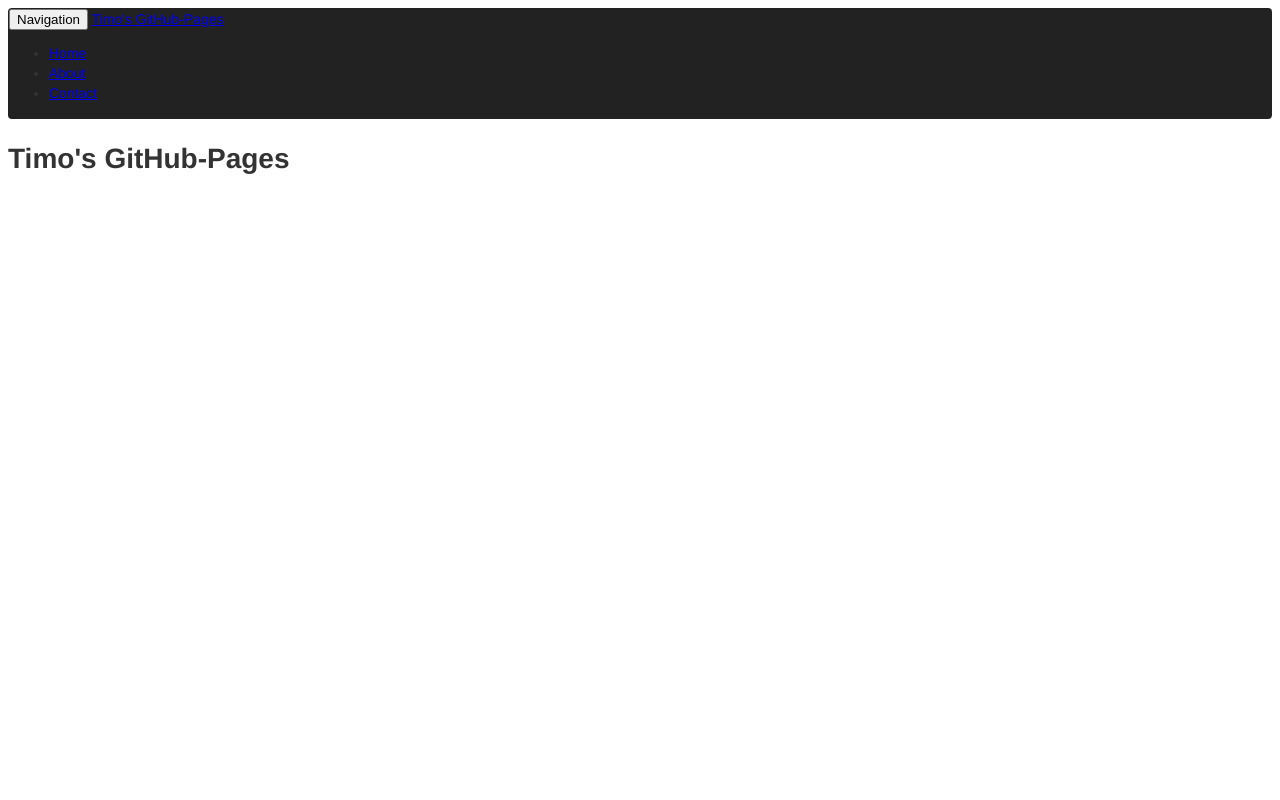
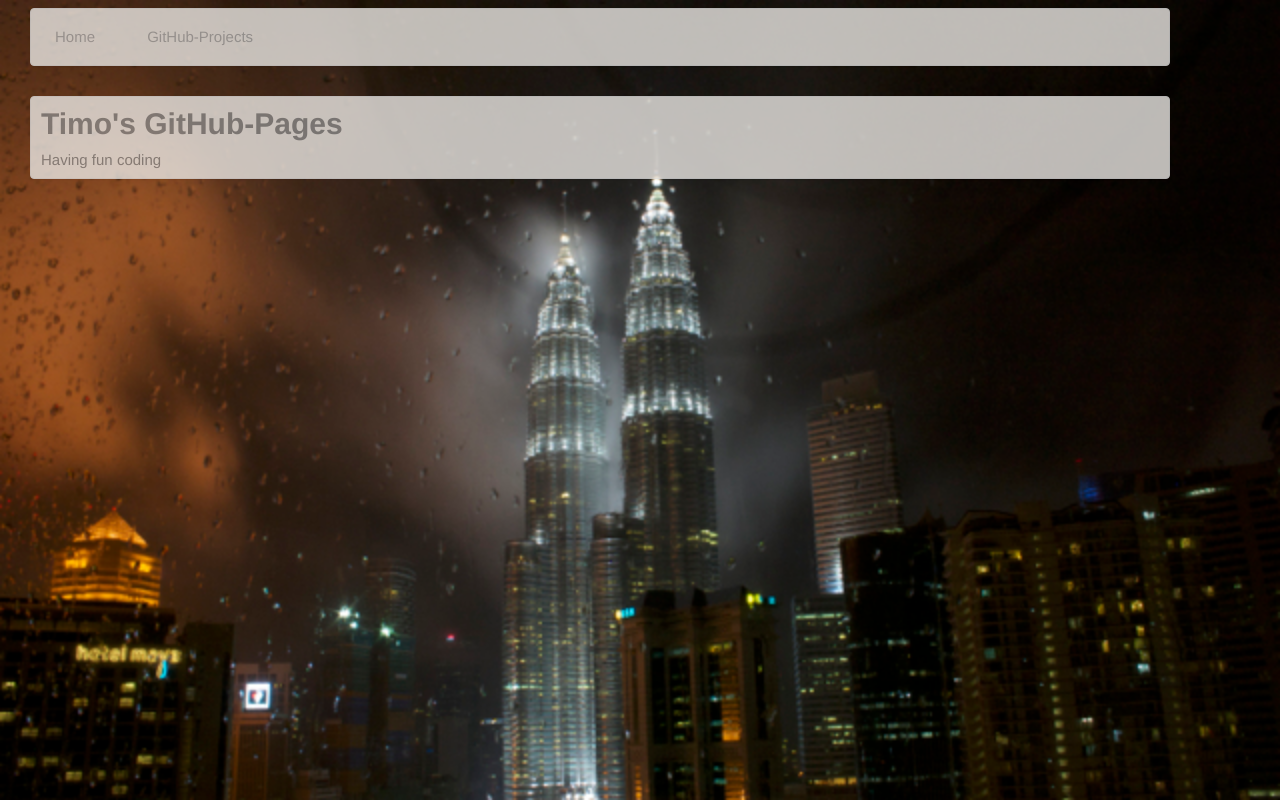
Before and after one commit to timoabend/timoabend.github.io, a plain HTML site: page index.html in a window 1280 px wide. Drawn offline with nearby package versions, Linux system fonts and the light colour scheme.

Commit message:
A few more styles

```diff
--- a/index.css
+++ b/index.css
@@ -1,50 +1,140 @@
-.navbar:after {
-    clear: both;
-}
-.navbar:after {
-    clear: both;
-}
-.navbar:before, .navbar:after {
-    display: table;
-    content: " ";
-}
-.navbar:before, .navbar:after {
-    display: table;
-    content: " ";
+body {
+  background-color: #EBE8E4;
+  color: #222;
+  font-family: Helvetica, Arial, "Lucida Grande", sans-serif;
+  font-weight: 300;
+  font-size: 15px;
 }
 
-.navbar-inverse {
-    background-color: rgb(34, 34, 34);
-    border-color: rgb(8, 8, 8);
+body {
+  background-image: url(twins.jpg);
+  background-repeat: no-repeat;
+  background-position: 0% 0%;
+  background-size: 100%;
 }
-.navbar-fixed-top {
-    top: 0px;
-    border-width: 0px 0px 1px;
+
+main {
+  background-color: #EBE8E4;
+  border: 1px solid #dedede;
+  border-radius: 4px;
+  box-shadow: 0 2px 2px -1px rgba(0, 0, 0, 0.055);
+  color: #888;
+  display: block;
+  margin: 30px 22px 8px 22px;
+  overflow: hidden;
+  width: 90%;
+  opacity: 0.8;
 }
-.navbar-fixed-top, .navbar-fixed-bottom {
-    border-radius: 0px;
+
+main > p {
+	margin: 10px;
 }
-.navbar-fixed-top, .navbar-fixed-bottom {
-    position: fixed;
-    right: 0px;
-    left: 0px;
-    z-index: 1030;
+
+h1 {
+	margin: 10px 0px 0px 10px;
 }
-.navbar {
-    border-radius: 4px;
+
+nav {
+  background-color: #EBE8E4;
+  border: 1px solid #dedede;
+  border-radius: 4px;
+  box-shadow: 0 2px 2px -1px rgba(0, 0, 0, 0.055);
+  color: #888;
+  display: block;
+  margin: 8px 22px 8px 22px;
+  overflow: hidden;
+  width: 90%;
+  opacity: 0.8;
 }
-.navbar {
-    position: relative;
-    min-height: 50px;
-    margin-bottom: 20px;
-    border: 1px solid transparent;
-}
-*, *:before, *:after {
-    -moz-box-sizing: border-box;
-}
-body {
-    font-family: "Helvetica Neue",Helvetica,Arial,sans-serif;
-    font-size: 14px;
-    line-height: 1.42857;
-    color: rgb(51, 51, 51);
-}
+
+  nav ul {
+    margin: 0;
+    padding: 0;
+  }
+
+    nav ul li {
+      display: inline-block;
+      list-style-type: none;
+
+      -webkit-transition: all 0.2s;
+        -moz-transition: all 0.2s;
+        -ms-transition: all 0.2s;
+        -o-transition: all 0.2s;
+        transition: all 0.2s;
+    }
+
+      nav > ul > li > a > .caret {
+        border-top: 4px solid #aaa;
+        border-right: 4px solid transparent;
+        border-left: 4px solid transparent;
+        content: "";
+        display: inline-block;
+        height: 0;
+        width: 0;
+        vertical-align: middle;
+
+        -webkit-transition: color 0.1s linear;
+     	  -moz-transition: color 0.1s linear;
+       	-o-transition: color 0.1s linear;
+          transition: color 0.1s linear;
+      }
+
+      nav > ul > li > a {
+        color: #aaa;
+        display: block;
+        line-height: 56px;
+        padding: 0 24px;
+        text-decoration: none;
+      }
+
+        nav > ul > li:hover {
+          background-color: rgb( 40, 44, 47 );
+        }
+
+        nav > ul > li:hover > a {
+          color: rgb( 255, 255, 255 );
+        }
+
+        nav > ul > li:hover > a > .caret {
+          border-top-color: rgb( 255, 255, 255 );
+        }
+
+      nav > ul > li > div {
+        background-color: rgb( 40, 44, 47 );
+        border-top: 0;
+        border-radius: 0 0 4px 4px;
+        box-shadow: 0 2px 2px -1px rgba(0, 0, 0, 0.055);
+        display: none;
+        margin: 0;
+        opacity: 0;
+        position: absolute;
+        width: 165px;
+		visibility: hidden;
+
+        -webkit-transiton: opacity 0.2s;
+        -moz-transition: opacity 0.2s;
+        -ms-transition: opacity 0.2s;
+        -o-transition: opacity 0.2s;
+        -transition: opacity 0.2s;
+      }
+
+        nav > ul > li:hover > div {
+          display: block;
+          opacity: 1;
+          visibility: visible;
+        }
+
+          nav > ul > li > div ul > li {
+            display: block;
+          }
+
+            nav > ul > li > div ul > li > a {
+              color: #fff;
+              display: block;
+              padding: 12px 24px;
+              text-decoration: none;
+            }
+
+              nav > ul > li > div ul > li:hover > a {
+                background-color: rgba( 255, 255, 255, 0.1);
+              }
--- a/index.html
+++ b/index.html
@@ -4,9 +4,9 @@
     <meta charset="utf-8">
     <meta http-equiv="X-UA-Compatible" content="IE=edge">
     <meta name="viewport" content="width=device-width, initial-scale=1.0">
-    <meta name="description" content="">
+    <meta name="description" content="Coding for fun, my GitHub-Pages">
     <meta name="author" content="Timo Abend">
-    <!--<link rel="shortcut icon" href="../../docs-assets/ico/favicon.png">-->
+    <link rel="shortcut icon" href="favicon.png">
 	<link rel="stylesheet" href="index.css"></link>
 
     <title>Timo's GitHub-Pages</title>
@@ -15,38 +15,32 @@
 
   <body>
 
-    <div class="navbar navbar-inverse navbar-fixed-top" role="navigation">
-      <div class="container">
-        <div class="navbar-header">
-          <button type="button" class="navbar-toggle" data-toggle="collapse" data-target=".navbar-collapse">
-            <span class="sr-only">Navigation</span>
-            <span class="icon-bar"></span>
-            <span class="icon-bar"></span>
-            <span class="icon-bar"></span>
-          </button>
-          <a class="navbar-brand" href="#">Timo's GitHub-Pages</a>
-        </div>
-        <div class="collapse navbar-collapse">
-          <ul class="nav navbar-nav">
-            <li class="active"><a href="#">Home</a></li>
-            <li><a href="#about">About</a></li>
-            <li><a href="#contact">Contact</a></li>
-          </ul>
-        </div><!--/.nav-collapse -->
-      </div>
-    </div>
+	  <nav>
+	  	<ul>
+	  		<li><a href="/">Home</a></li>
+	  		<li><a href="https://github.com/timoabend/">GitHub-Projects</a></li>
+	  		<!-- Sub-Menu-Test -->
+			<!--<li>
+	  			<a href="">About<span class="caret"></span></a>
+	  			<div>
+	  				<ul>
+	  					<li><a href="/">X</a></li>
+	  					<li><a href="/">x</a></li>
+	  					<li><a href="/">X</a></li>
+	  				</ul>
+	  			</div>
+	  		</li>-->
+	  		<!--<li><a href="">About</a></li>
+	  		<li><a href="">Contact</a></li>-->
+	  	</ul>
+	  </nav>
 
-    <div class="container">
+    <main>
 
-      <div class="starter-template">
         <h1>Timo's GitHub-Pages</h1>
-        <p class="lead"></p>
-      </div>
+		<p>Having fun coding</p>
+    </main>
 
-    </div><!-- /.container -->
-
-
-    <!-- Placed at the end of the document so the pages load faster -->
     <script src="https://code.jquery.com/jquery-1.10.2.min.js"></script>
   </body>
 </html>
```
